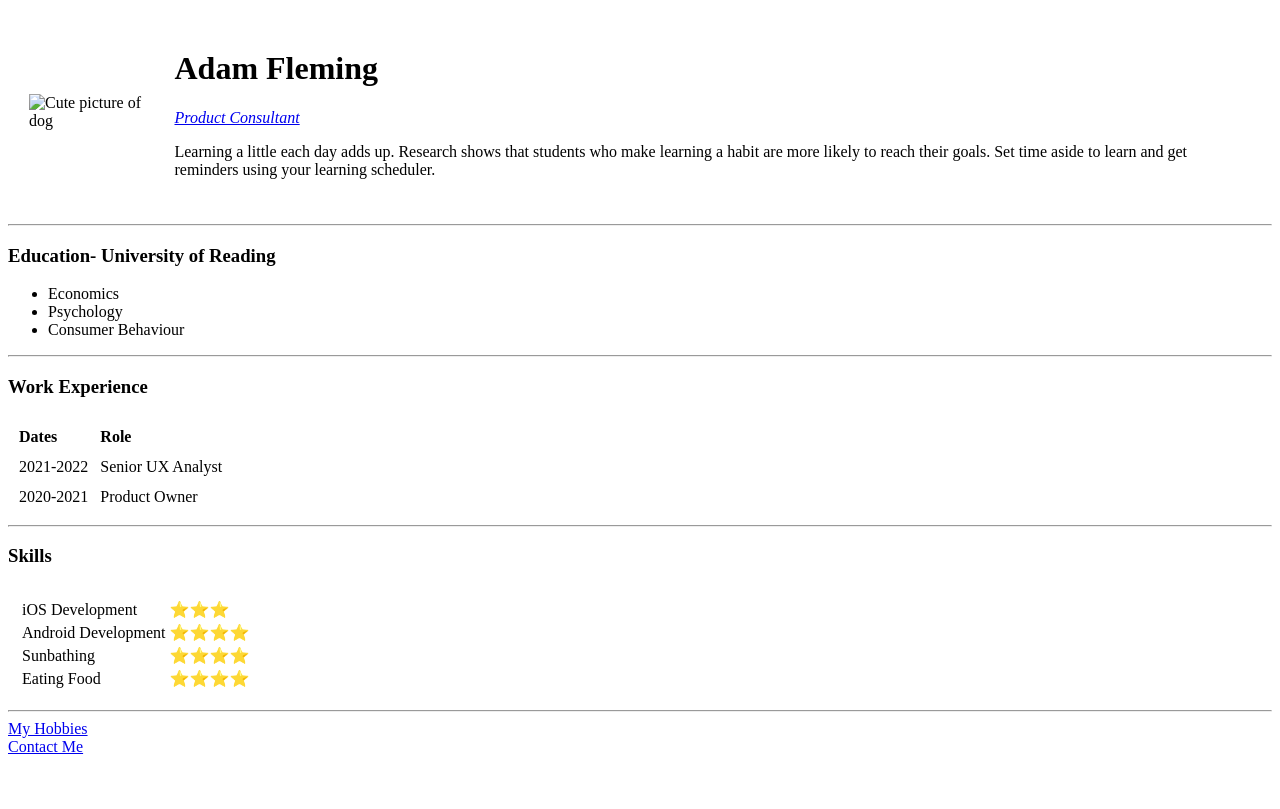
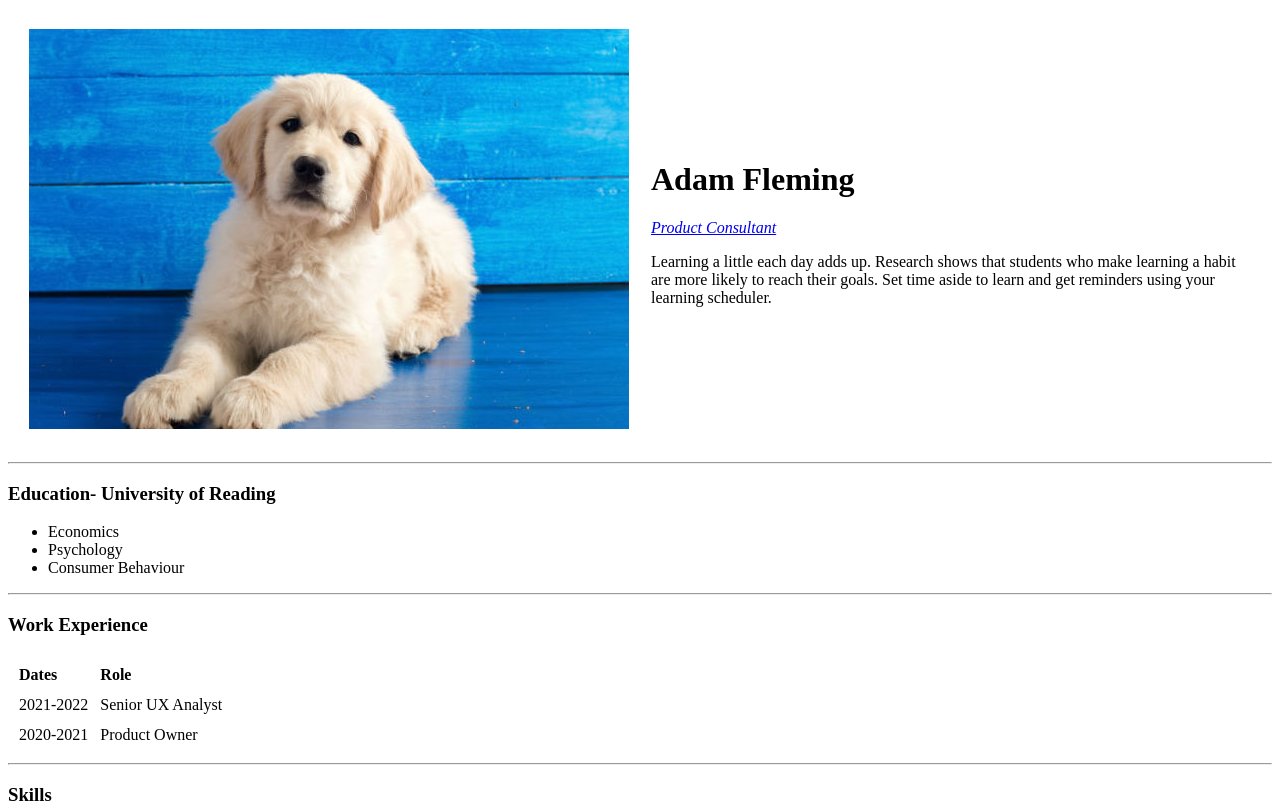
Before and after one commit to admf9/webdev, a plain HTML site: page index.html in a window 1280 px wide. Shown: the top 809 px of the page. Drawn offline with Linux system fonts and the light colour scheme.

Commit message:
updated image source

```diff
--- a/index.html
+++ b/index.html
@@ -7,7 +7,7 @@
   <body>
       <table cellspacing="20">
         <tr>
-          <td><img src="Images/puppy.jpg" alt="Cute picture of dog"></td>
+          <td><img src="puppy.jpg" alt="Cute picture of dog"></td>
           <td><h1>Adam Fleming</h1>
           <p><em><a href="https://www.toptal.com/product-managers/product-consultant">Product Consultant</a></em></p>
           <p>Learning a little each day adds up. Research shows that students who make learning a habit are more likely to reach their goals. Set time aside to learn and get reminders using your learning scheduler.</p></td>
```
